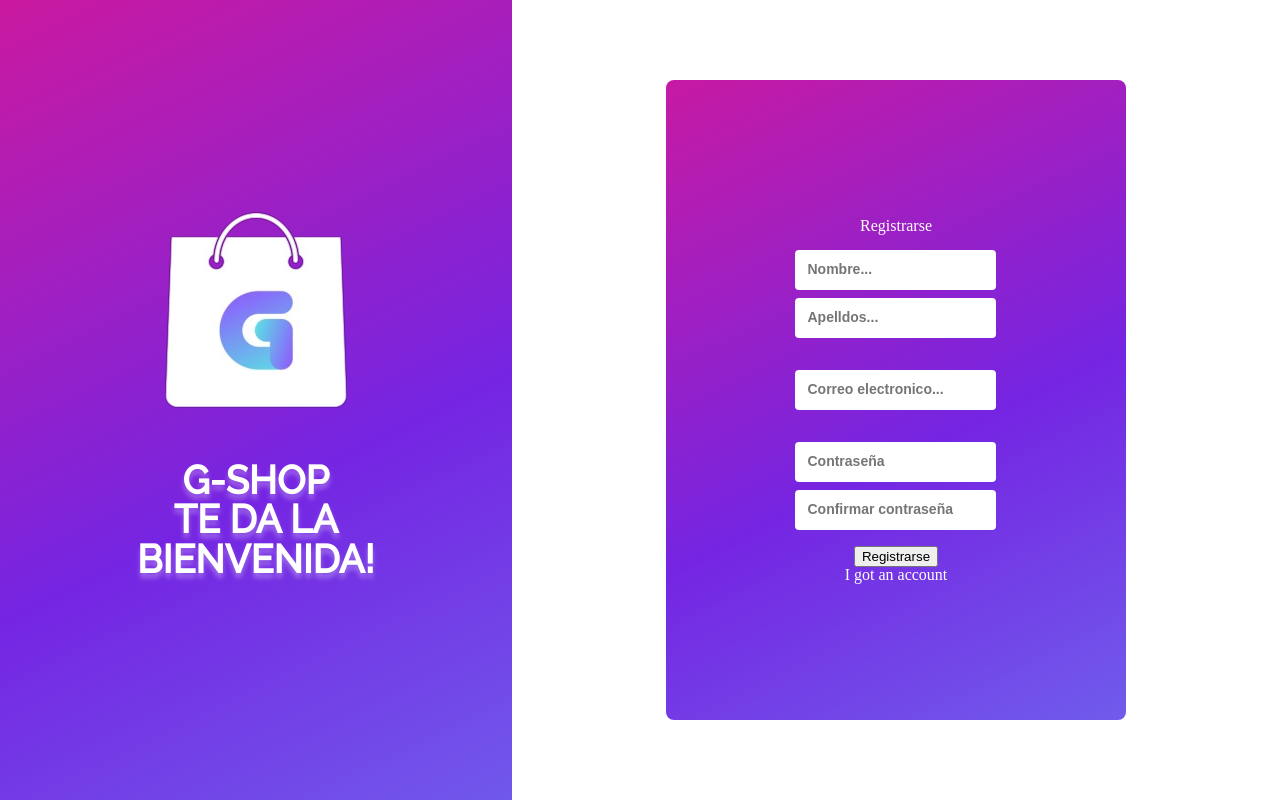
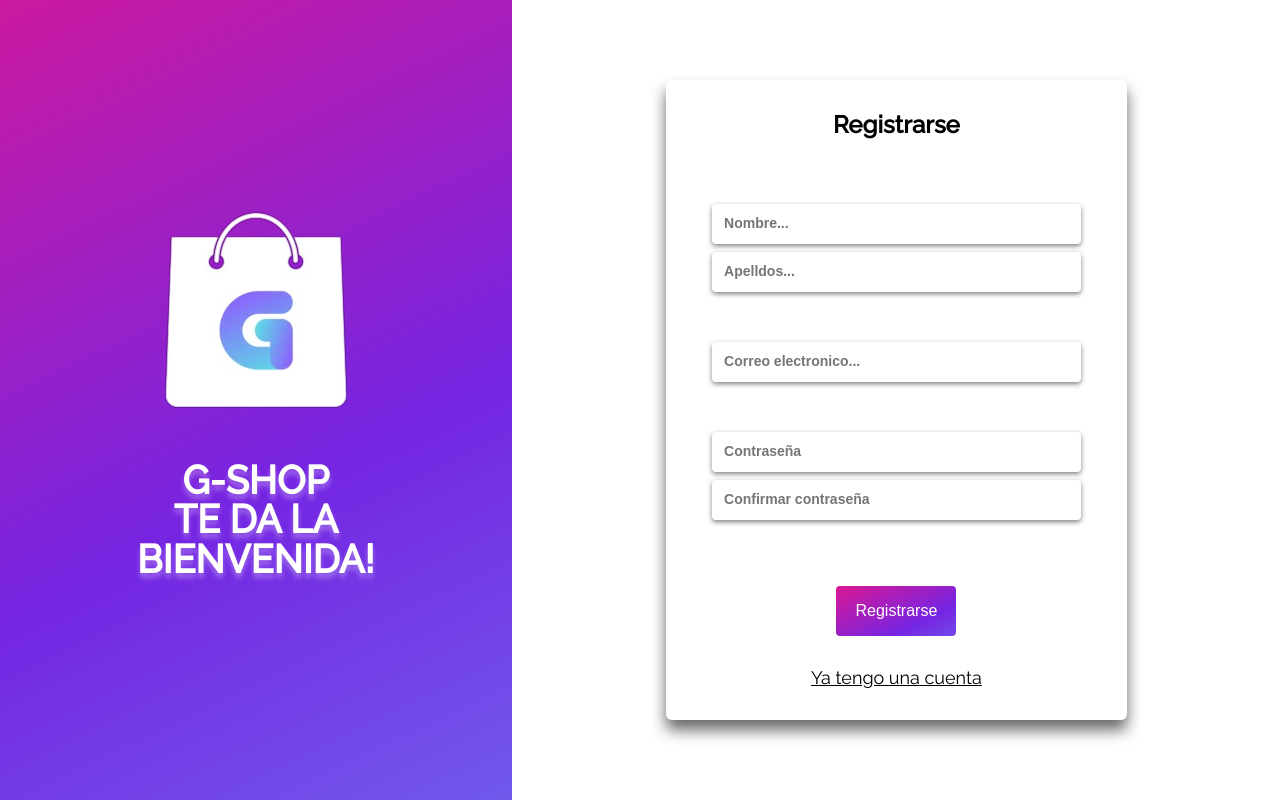
Before and after one commit to LTovarAlc/gshop, a React (Create React App) app: page /Register in a window 1280 px wide. Shown: the top 800 px of the page. Built offline with nearby package versions, Linux system fonts and the light colour scheme.

Commit message:
finish styles forms

```diff
--- a/src/Components/FormRegister/formRegister.css
+++ b/src/Components/FormRegister/formRegister.css
@@ -1,4 +1,4 @@
-.section__form {
+.section__form{
     width: 60%;
     height: 100vh;
     display: flex;
@@ -7,23 +7,76 @@
     align-items: center;
 }
 
-.form__container {
+.form__container{
+    width: 60%;
+    height: 80%;
     display: flex;
     flex-direction: column;
-  justify-content: center;
+    justify-content: space-evenly;
     align-items: center;
     border-radius: 6px;
+    background-color: transparent;
+    filter: blur(100%);
+    font-family: 'Raleway', sans-serif;
+    box-shadow: 0px 10px 15px rgba(0, 0, 0, 0.6);
 }
 
-.form__container {
-  height: 80%;
-  width: 60%;
+.form__title{
+    font-size: 24px;
+    font-family: 'Raleway', sans-serif;
+    font-weight: 700;
+}
+
+.formRegister{
+    display: flex;
+    flex-direction: column;
+    justify-content: space-evenly;
+    align-items: center;
+    font-family: 'Raleway', sans-serif;
+    width: 80%;
+    height: 60%;
+}
+
+.input__container-forms{
+    display: flex;
+    flex-direction: column;
+    margin: 12px 0px;
+    width: 100%;
+}
+
+.input__container-forms input{
+    height: 40px;
+    border-radius: 4px;
+    padding: 0px 12px;
     border: none;
-  border-radius: 8px;
+    outline: none;
+    transition: 0.3s ease;
+    margin: 4px 0px;
+    box-shadow: 0px 2px 5px rgba(0, 0, 0, 0.5);
+}
+
+.input__container-forms input::placeholder{
+    font-size: 14px;
+    font-weight: bolder;
+}
+
+.input__container-forms input:focus{
+    box-shadow: 0px 5px 10px rgba(0, 0, 0, 0.5);
+}
+
+.btn__submit{
+    height: 50px;
+    width: 120px;
+    border: none;
+    border-radius: 4px;
     color: #fff;
+    cursor: pointer;
+    font-size: 16px;
+    font-weight: 500;
   background: linear-gradient(334deg, #6b97f7, #7525e2, #f7137e);
   background-size: 180% 180%;
   animation: gradient-animation 6s ease infinite;
+
 }
 
 @keyframes gradient-animation {
@@ -38,46 +91,12 @@
   }
 }
 
-.formRegister {
-  display: flex;
-  flex-direction: column;
-  justify-content: space-around;
-  align-items: center;
-  font-family: "Raleway", sans-serif;
-  width: 80%;
+.IGAC{
+    font-size: 18px;
+    text-decoration: underline;
+    cursor: pointer;
 }
 
-.input__container {
-  display: flex;
-  flex-direction: column;
-  margin: 12px 0px;
+.IGAC:hover{
+    color: #7525e2;
 }
-
-.input__container-names input {
-  height: 40px;
-  border-radius: 4px;
-  padding: 0px 12px;
-  border: none;
-  outline: none;
-  transition: 0.3s ease-out;
-  margin: 4px 0px;
-}
-
-.input__container input {
-  height: 40px;
-  border-radius: 4px;
-  padding: 0px 12px;
-  border: none;
-  outline: none;
-  transition: 0.3s ease-out;
-  margin: 4px 0px;
-}
-
-.input__container input::placeholder {
-  font-size: 14px;
-  font-weight: bolder;
-}
-
-.input__container input:focus {
-  box-shadow: 0px 5px 10px rgba(0, 0, 0, 0.5);
-}
--- a/src/Components/FormRegister/formRegister.jsx
+++ b/src/Components/FormRegister/formRegister.jsx
@@ -6,9 +6,9 @@ const FormRegister = () => {
   return (
     <section className="section__form">
       <div className="form__container animate__animated animate__bounceInRight animate__delay-1s">
-        <h2>Registrarse</h2>
+        <h2 className="form__title">Registrarse</h2>
         <form action="" className="formRegister">
-          <div className="input__container">
+          <div className="input__container-forms">
             <input
               type="text"
               name="name"
@@ -24,7 +24,7 @@ const FormRegister = () => {
               placeholder="Apelldos..."
             />
           </div>
-          <div className="input__container">
+          <div className="input__container-forms">
             <input
               type="text"
               name="email"
@@ -33,7 +33,7 @@ const FormRegister = () => {
               placeholder="Correo electronico..."
             />
           </div>
-          <div className="input__container">
+          <div className="input__container-forms">
             <input
               type="password"
               name="password"
@@ -51,11 +51,11 @@ const FormRegister = () => {
             />
           </div>
         </form>
-        <div className="btnSumbmit__container">
-          <button type="submit">Registrarse</button>
+        <div className="btnSubmit__container">
+          <button type="submit" className="btn__submit">Registrarse</button>
         </div>
         <div className="IGAC__container">
-          <span className="IGAC">I got an account</span>
+          <span className="IGAC">Ya tengo una cuenta</span>
         </div>
       </div>
     </section>
```
Lines whose indentation alone changed are shown as unchanged.
